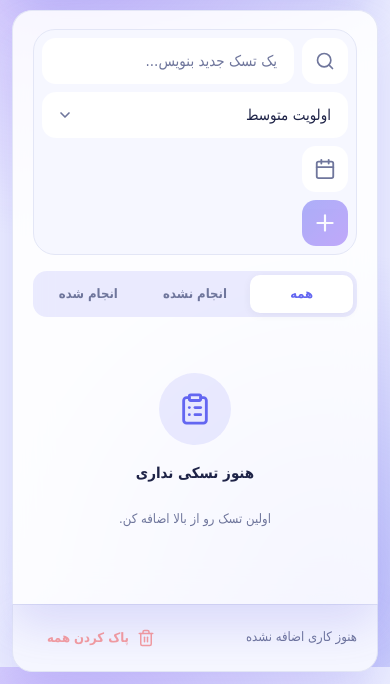
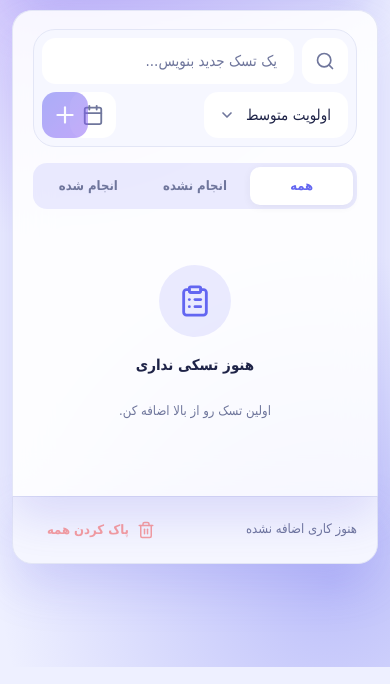
Before and after one commit to 1887-mehdi/TodoApp, a plain HTML site: page index.html in a window 390 px wide. Shown: the part 177-861 px from the top of the page. Drawn offline with Linux system fonts and the light colour scheme; a web font is replaced by a local one.

Commit message:
Update form.css

```diff
--- a/css/components/form.css
+++ b/css/components/form.css
@@ -316,17 +316,20 @@ body.dark .date-field__input { color-scheme: dark; }
     .add-form__extras {
         flex: 1 1 100%;
         max-width: none;
-        justify-content: flex-start;   /* در RTL: سمت راست */
-        flex-wrap: wrap;
+        display: flex;
+        gap: var(--space-2);
+        grid-template-columns: auto auto;
+        justify-content: flex-start;
     }
 
-    .add-form__select { flex: 1 1 100%; width: auto; }
-    .date-field       { flex: 0 0 auto; }
-    .add-form__btn    { flex: 0 0 var(--control-h); }
+    .add-form__select { flex: 1 1 100%; width: auto; grid-column: 1 / -1;}
+    .date-field       {position: relative; right: 5pc; grid-column: 1;  flex: 0 0 auto; }
+    .add-form__btn    {grid-column: 2; flex: 0 0 var(--control-h); }
 
     .add-form.is-search .add-form__extras {
         flex-basis: 0;
         height: 0;
         margin: 0;
+        overflow: hidden;
     }
 }
```
